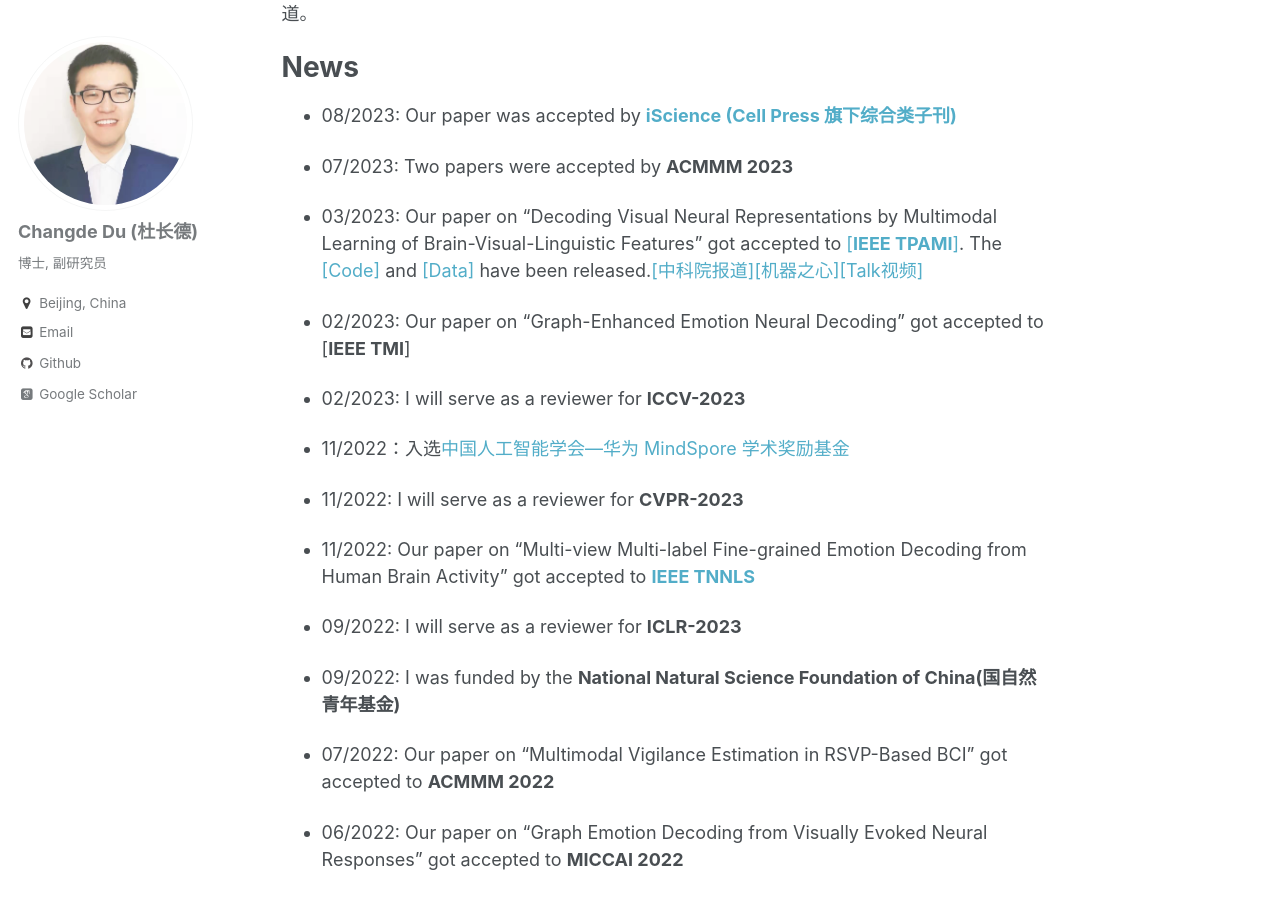
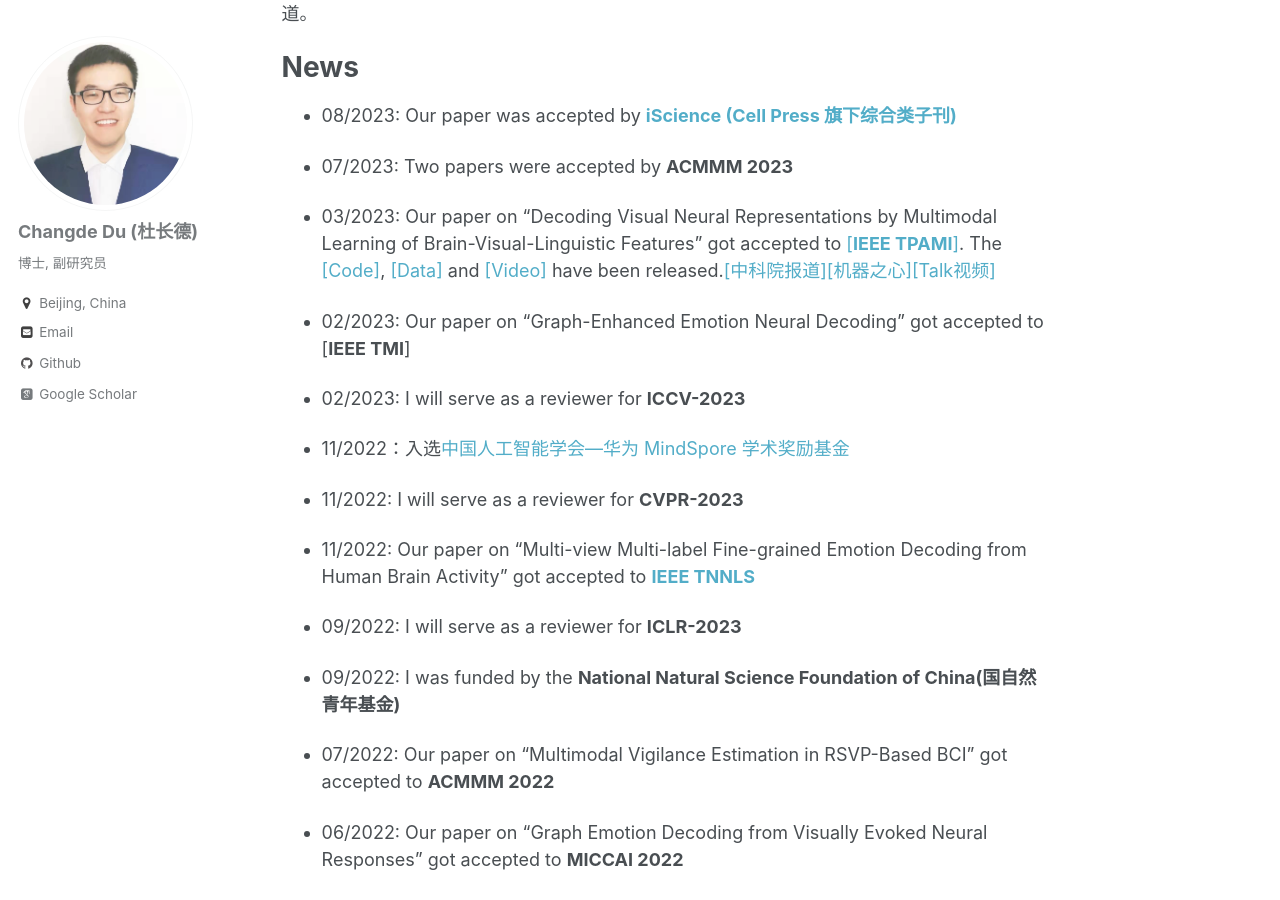
Before and after one commit to ChangdeDu/changdedu.github.io, a Jekyll site: the page built from _pages/about.md, in a window 1280 px wide and 900 px high, scrolled down 484 px. Built offline with Jekyll 4.4.1, drawn with Linux system fonts in a browser that asks for light colours; some web fonts are replaced.

Commit message:
Update about.md

```diff
--- a/_pages/about.md
+++ b/_pages/about.md
@@ -16,7 +16,7 @@ redirect_from:
 
 - 07/2023: Two papers were accepted by **ACMMM 2023**
 
-- 03/2023: Our paper on "Decoding Visual Neural Representations by Multimodal Learning of Brain-Visual-Linguistic Features" got accepted to [[**IEEE TPAMI**]](https://ieeexplore.ieee.org/document/10089190). The [[Code]](https://github.com/ChangdeDu/BraVL) and [[Data]](https://figshare.com/articles/dataset/BraVL/17024591) have been released.[[中科院报道]](https://www.cas.cn/syky/202304/t20230407_4883387.shtml)[[机器之心]](https://mp.weixin.qq.com/s/6Q6aUq5zAo6CWwWJR3zlsw)[[Talk视频]](https://www.bilibili.com/video/BV1su4y1C7et/?spm_id_from=&vd_source=fc8b7bd140ce58496122e4291efbafb1)
+- 03/2023: Our paper on "Decoding Visual Neural Representations by Multimodal Learning of Brain-Visual-Linguistic Features" got accepted to [[**IEEE TPAMI**]](https://ieeexplore.ieee.org/document/10089190). The [[Code]](https://github.com/ChangdeDu/BraVL), [[Data]](https://figshare.com/articles/dataset/BraVL/17024591) and [[Video]](https://www.bilibili.com/video/BV1su4y1C7et/?spm_id_from=&vd_source=fc8b7bd140ce58496122e4291efbafb1) have been released.[[中科院报道]](https://www.cas.cn/syky/202304/t20230407_4883387.shtml)[[机器之心]](https://mp.weixin.qq.com/s/6Q6aUq5zAo6CWwWJR3zlsw)[[Talk视频]](https://www.bilibili.com/video/BV1su4y1C7et/?spm_id_from=&vd_source=fc8b7bd140ce58496122e4291efbafb1)
 
 - 02/2023: Our paper on "Graph-Enhanced Emotion Neural Decoding" got accepted to [**IEEE TMI**]
 
```
